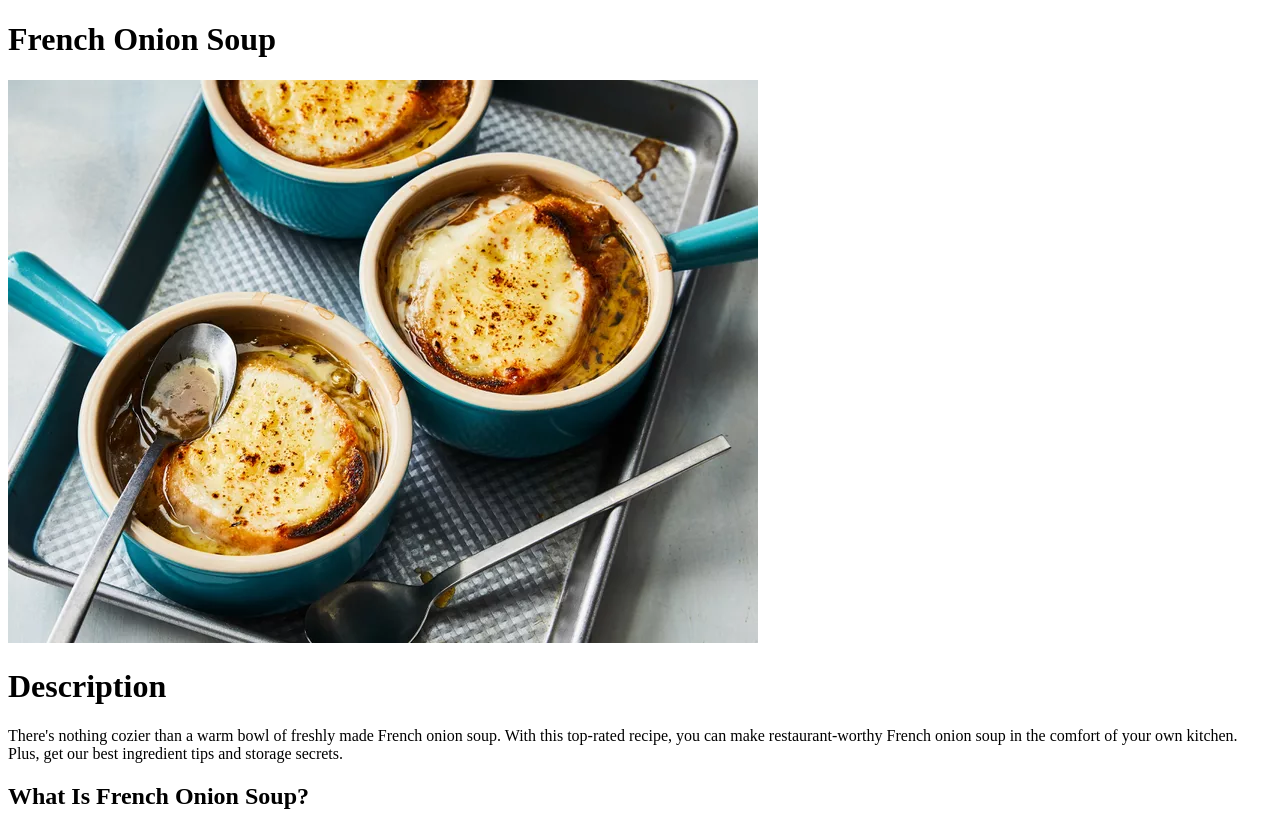
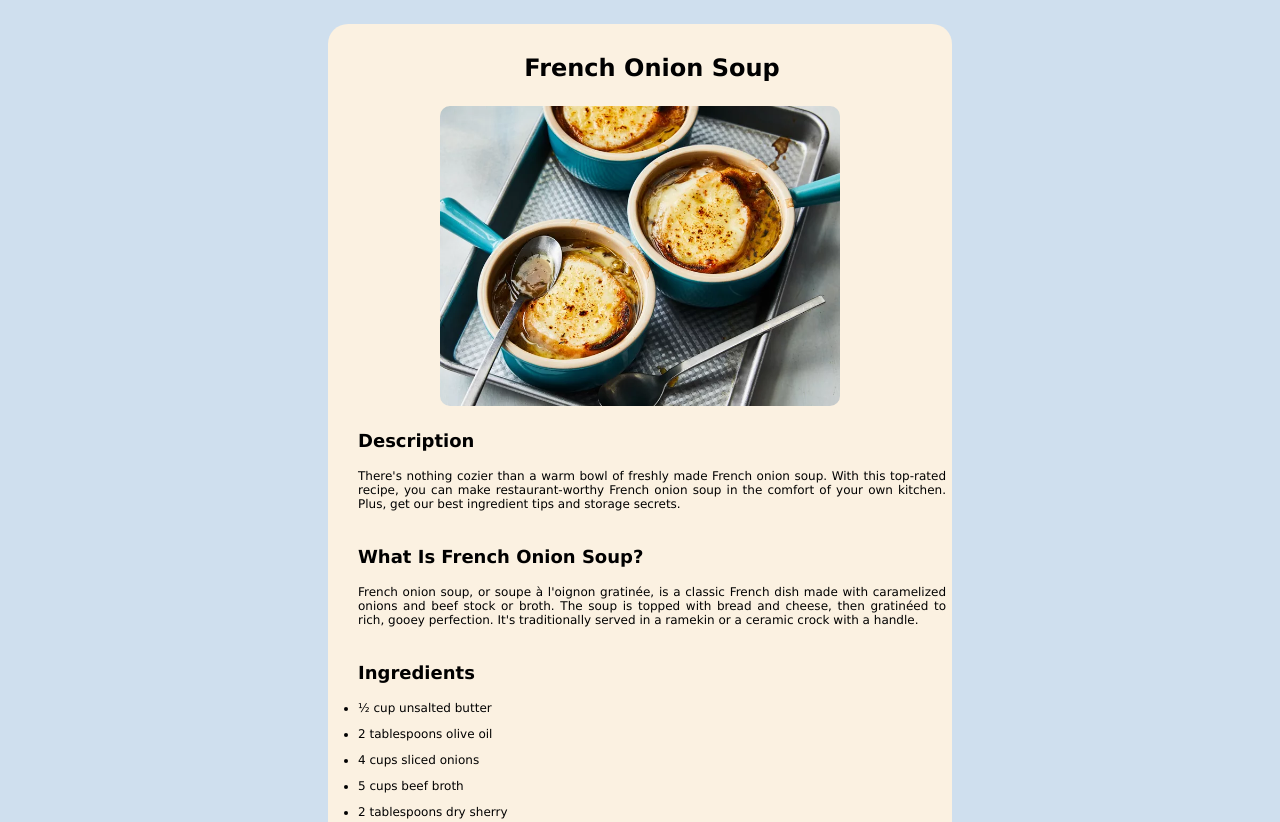
Before and after one commit to MissEngel/odin-recipes, a plain HTML site: page recipes/french-onion-soups.html in a window 1280 px wide. Shown: the top 822 px of the page. Drawn offline with Linux system fonts and the light colour scheme.

Commit message:
add css to webpage

```diff
--- a/recipes/french-onion-soups.html
+++ b/recipes/french-onion-soups.html
@@ -4,15 +4,25 @@
     <meta charset="UTF-8">
     <meta name="viewport" content="width=device-width, initial-scale=1.0">
     <title>French Onion Soup Recipe</title>
+    <link rel="stylesheet" href="/style.css">
 </head>
 <body>
+    <div class="main-div">
         <h1>French Onion Soup</h1>
+        <figure>
             <img src="./images/french-onion-soup.jpg" alt="french-onion-soup" width="750" height="563">
-    <h1>Description</h1>
+        </figure>
+
+        <div>
+            <h2>Description</h2>
             <p>There's nothing cozier than a warm bowl of freshly made French onion soup. With this top-rated recipe, you can make restaurant-worthy French onion soup in the comfort of your own kitchen. Plus, get our best ingredient tips and storage secrets.
         </p>
+        </div>
+        <div>
         <h2>What Is French Onion Soup?</h2>
         <p>French onion soup, or soupe à l'oignon gratinée, is a classic French dish made with caramelized onions and beef stock or broth. The soup is topped with bread and cheese, then gratinéed to rich, gooey perfection. It's traditionally served in a ramekin or a ceramic crock with a handle.</p>
+        </div>
+        <div>
         <h2>Ingredients</h2>
         <ul>
             <li>½ cup unsalted butter</li>
@@ -27,6 +37,8 @@
             <li>2 slices Swiss cheese, diced</li>
             <li>¼ cup grated Parmesan cheese</li>
         </ul>
+        </div>
+        <div>
         <h2>Steps</h2>
         <ol>
             <li>Gather all ingredients</li>
@@ -37,5 +49,7 @@
             <li>Place bowls on a cookie sheet and broil in the preheated oven until cheese bubbles and browns slightly, 2 to 3 minutes.</li>
             <li>Serve hot and enjoy!</li>
         </ol>
+        </div>
+    </div>
 </body>
 </html>
--- /dev/null
+++ b/style.css
@@ -0,0 +1,46 @@
+*{
+    margin: 0;
+    padding: 0;
+    font-family: Verdana, Geneva, Tahoma, sans-serif;
+}
+
+body{
+    background-color: rgb(207, 223, 238);
+    font-size: 12px;
+}
+
+.main-div{
+    background-color: rgb(251, 241, 225);
+    margin: 24px auto;
+    border-radius: 20px;
+}
+
+h1{
+    margin: 12px auto;
+    text-align: center;
+    width: 600px;
+    padding: 12px;
+}
+
+h2{
+    padding: 6px;
+}
+
+div{
+    margin: 5px auto;
+    padding: 6px 12px;
+    width: 600px;
+    text-align: justify;
+}
+
+li, p{
+    margin: 12px 6px;
+}
+
+img{
+    width: 400px;
+    height: auto;
+    display: block;
+    margin: 12px auto;
+    border-radius: 10px;
+}
```
Also changed, not shown: index.html (+9 -5 lines), recipes/croque-madame.html (+12 -1 lines), recipes/pecan-chicken-salad.html (+10 -1 lines). Lines whose indentation alone changed are shown as unchanged.
